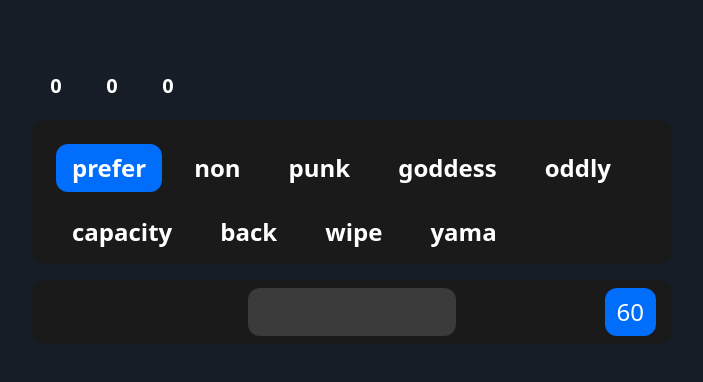
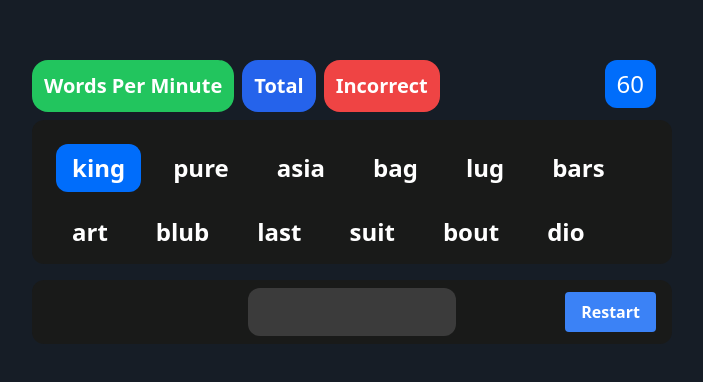
Before and after one commit to sunneydev/wpm, a React (Vite) app: page / in a window 1280 px wide. Shown: the part 102-484 px from the top of the page, without its empty margins (288-991 px from the left). Built offline with nearby package versions, Linux system fonts and the light colour scheme.

Commit message:
finished

```diff
--- a/package.json
+++ b/package.json
@@ -9,6 +9,7 @@
     "preview": "vite preview"
   },
   "dependencies": {
+    "clsx": "^1.2.1",
     "react": "^18.2.0",
     "react-dom": "^18.2.0"
   },
--- a/src/App.tsx
+++ b/src/App.tsx
@@ -2,10 +2,11 @@ import type { Progress } from "./types";
 import { useCallback, useEffect, useState } from "react";
 import Timer from "./components/Timer";
 import Input from "./components/Input";
+import Badge from "./components/Badge";
 import useTimer from "./hooks/useTimer";
 import useWords from "./hooks/useWords";
 import Words from "./hooks/Words";
-import Badge from "./components/Badge";
+import Restart from "./components/Restart";
 
 function App() {
   const words = useWords();
@@ -47,8 +48,20 @@ function App() {
     [words, current, started, total, incorrect, history]
   );
 
+  const restart = () => {
+    setProgress({
+      started: false,
+      incorrect: 0,
+      total: 0,
+      current: 0,
+      history: {},
+    });
+  };
+
   const onKeyDown = useCallback(
     (event: React.KeyboardEvent<HTMLInputElement>) => {
+      if (finished) return;
+
       !started &&
         setProgress((prev) => ({
           ...prev,
@@ -75,17 +88,22 @@ function App() {
   return (
     <div className="h-screen w-full flex items-center justify-center">
       <div className="flex flex-col items-center justify-center h-full w-1/2 mb-48">
-        <div className="w-full text-white flex gap-2 mb-2">
-          <Badge color="green">{wpm}</Badge>
-          <Badge color="blue">{total}</Badge>
-          <Badge color="red">{incorrect}</Badge>
+        <div className="flex justify-between w-full">
+          <div className="text-white flex gap-2 mb-2">
+            <Badge bgColor="bg-green-500">{wpm || "Words Per Minute"}</Badge>
+            <Badge bgColor="bg-blue-600">{total || "Total"}</Badge>
+            <Badge bgColor="bg-red-500">{incorrect || "Incorrect"}</Badge>
+          </div>
+          <div>
+            <Timer started={started} time={time} />
+          </div>
         </div>
         <div className="bg-[#191A19] p-4 h-[18%] rounded-xl">
           <Words current={current} history={history} words={words} />
         </div>
         <div className="mt-4 relative bg-[#191A19] p-2 rounded-xl w-full flex items-center justify-center">
           <Input onKeyDown={onKeyDown} />
-          <Timer started={started} time={time} />
+          <Restart visible={!finished} onRestart={restart} />
         </div>
       </div>
     </div>
--- a/src/assets/words.json
+++ b/src/assets/words.json
@@ -649,8 +649,6 @@
   "gushing",
   "gut",
   "guys",
-  "gyaaah",
-  "gyaah",
   "hall",
   "hamburger",
   "hamburgers",
@@ -936,7 +934,7 @@
   "musician",
   "must",
   "mustn",
-  "mys",
+  "puwu",
   "mysteriously",
   "mystery",
   "nah",
@@ -949,7 +947,6 @@
   "natural",
   "nauseating",
   "naval",
-  "nd",
   "nearly",
   "necessary",
   "necks",
--- a/src/components/Badge.tsx
+++ b/src/components/Badge.tsx
@@ -1,11 +1,11 @@
 import React from "react";
 
 const Badge: React.FC<{
-  color: "red" | "green" | "blue";
+  bgColor: `bg-${"red" | "green" | "blue"}-${"500" | "600"}`;
   children: React.ReactNode;
-}> = ({ color, children }) => (
+}> = ({ bgColor, children }) => (
   <div
-    className={`py-3 px-3 w-12 text-center bg-${color}-600 rounded-2xl font-bold text-xl`}
+    className={`py-3 px-3 min-w-12 text-center rounded-2xl font-bold text-xl ${bgColor}`}
   >
     {children}
   </div>
--- /dev/null
+++ b/src/components/Restart.tsx
@@ -0,0 +1,17 @@
+import React from "react";
+
+const Restart: React.FC<{
+  visible: boolean;
+  onRestart: () => void;
+}> = ({ visible, onRestart }) => (
+  <div className={`right-0 absolute ${!visible && "invisible"}`}>
+    <button
+      className="mr-4 bg-blue-500 hover:bg-blue-700 text-white font-bold py-2 px-4 rounded"
+      onClick={onRestart}
+    >
+      Restart
+    </button>
+  </div>
+);
+
+export default Restart;
--- a/src/components/Timer.tsx
+++ b/src/components/Timer.tsx
@@ -1,9 +1,9 @@
 import React from "react";
 
-const Timer: React.FC<{ started: boolean; time: number }> = ({
-  started,
-  time,
-}) => {
+const Timer: React.FC<{
+  started: boolean;
+  time: number;
+}> = ({ started, time }) => {
   const timerColor = () =>
     !started
       ? "bg-[#006dfb]"
@@ -15,7 +15,7 @@ const Timer: React.FC<{ started: boolean; time: number }> = ({
 
   return (
     <div
-      className={`right-0 absolute mr-4 text-2xl p-2 px-3 rounded-xl font-medium text-white ${timerColor()}`}
+      className={`mr-4 text-2xl p-2 px-3 rounded-xl font-medium text-white ${timerColor()}`}
     >
       {time}
     </div>
--- a/src/hooks/useTimer.ts
+++ b/src/hooks/useTimer.ts
@@ -5,7 +5,11 @@ const useTimer = (startingTime: number, started: boolean, correct: number) => {
   const [finished, setFinished] = useState(false);
 
   useEffect(() => {
-    if (!started) return;
+    if (!started) {
+      setFinished(false);
+      setTime(startingTime);
+      return;
+    }
 
     const interval = setInterval(() => {
       setTime((time) => {
@@ -26,7 +30,7 @@ const useTimer = (startingTime: number, started: boolean, correct: number) => {
   return {
     time,
     finished,
-    wpm: Math.round((correct / (60 - time)) * 60) || 0,
+    wpm: Math.round(time !== 60 ? (correct / (60 - time) * 60) || 0 : correct),
   };
 };
 
--- a/src/hooks/useWords.ts
+++ b/src/hooks/useWords.ts
@@ -6,7 +6,7 @@ const useWords = () => {
   const [words, setWords] = useState<string[]>([]);
 
   useEffect(() => {
-    setWords(shuffle(someWords));
+    setWords(shuffle(someWords.filter((word) => word.length > 2 && word.length < 5)));
 
     return () => {
       setWords([]);
```
Also changed, not shown: 1 other file (tests, documents, lock files or other folders).
